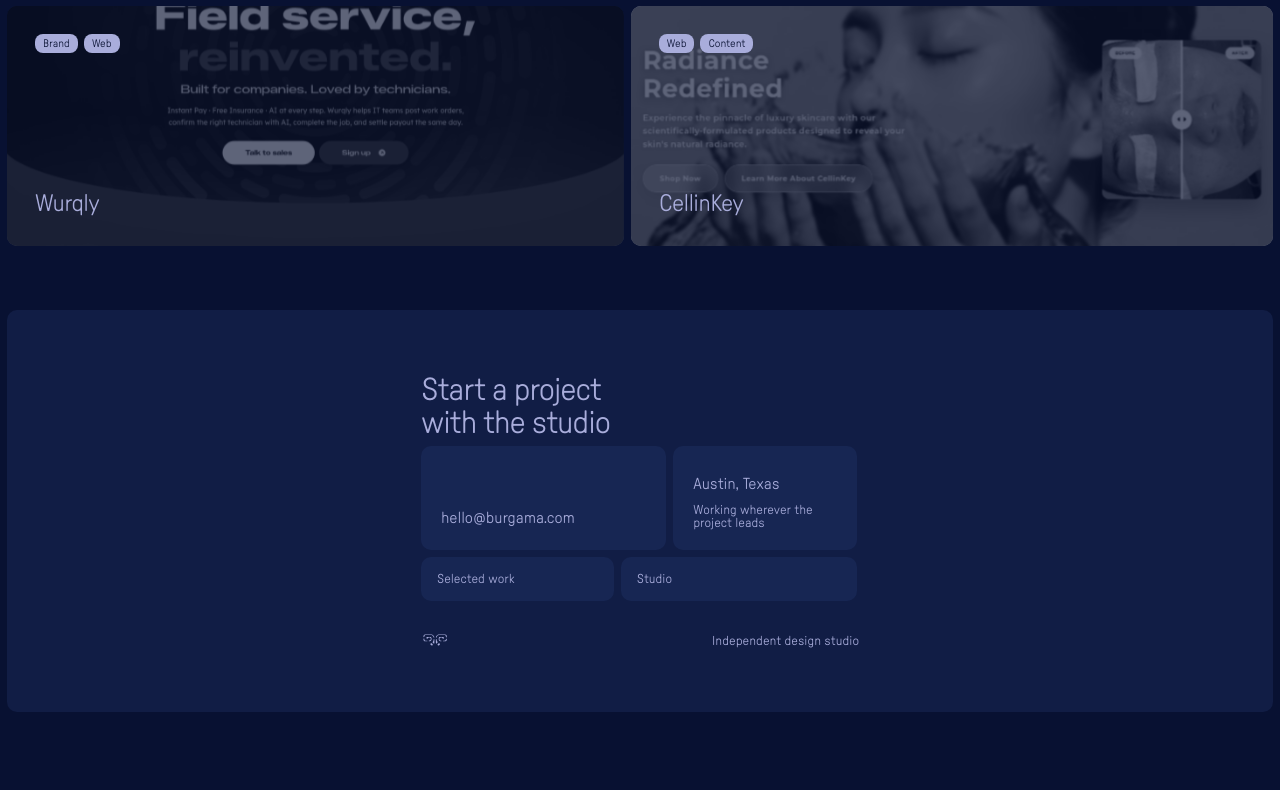
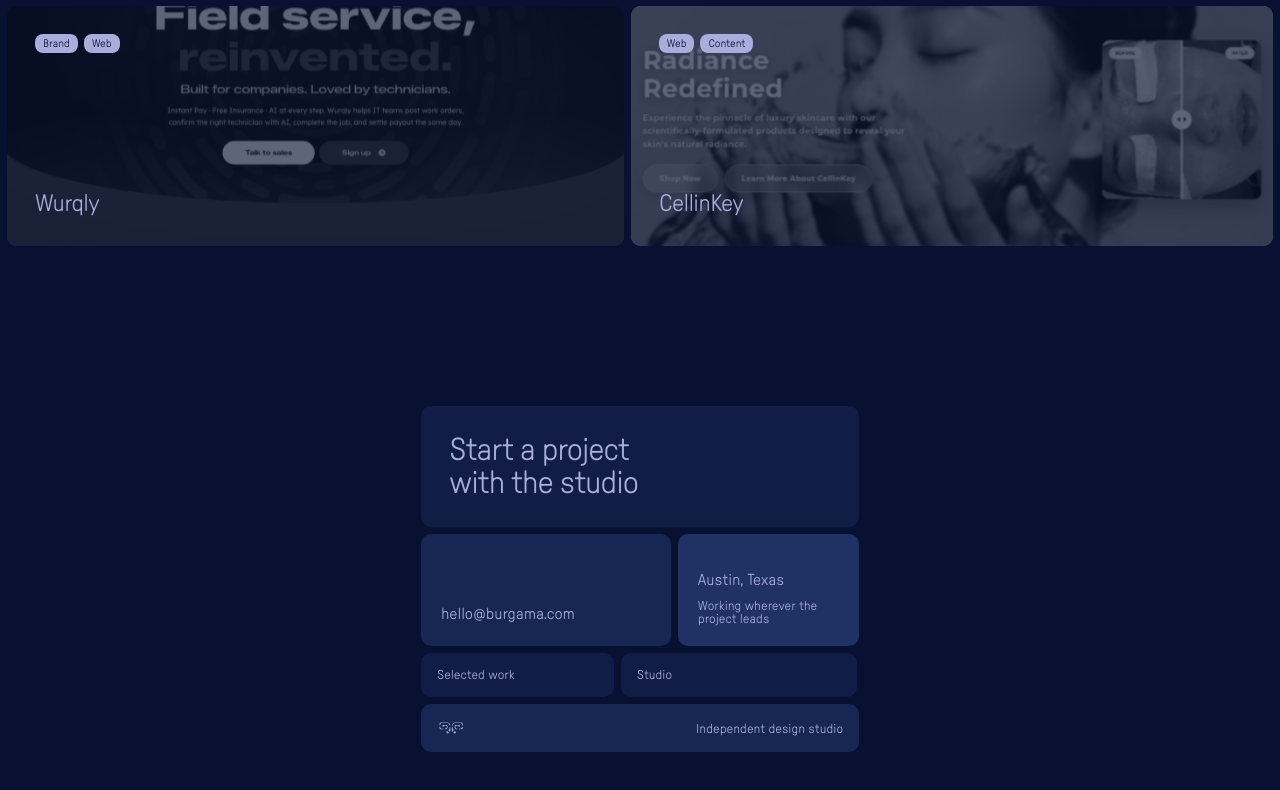
Before and after one commit to cedarandcactus/burgama-site-14.5, a Next.js app: page /work in a window 1280 px wide. Shown: the part 1742-2532 px from the top of the page. Before the commit the page ends 2461 px from the top, so only its background shows below. Built offline with nearby package versions, Linux system fonts and the light colour scheme.

Commit message:
feat: update footer layout and spacing adjustments

```diff
--- a/components/site-footer.tsx
+++ b/components/site-footer.tsx
@@ -9,23 +9,24 @@ const LINKS = [
 
 export function SiteFooter() {
   return (
-    <footer className="px-module pb-module">
-      <div className="rounded-module bg-surface-1 px-module py-12 md:py-16">
+    <footer className="px-module py-16 md:py-24">
       <div className="rail mx-auto flex flex-col gap-module">
+        <div className="rounded-module bg-surface-1 p-5 md:p-7">
           <AnimatedText
             as="h2"
             lines={['Start a project', 'with the studio']}
             className="t-title max-w-[18ch]"
           />
+        </div>
 
-        <div className="flex flex-col gap-module md:flex-row">
+        <div className="flex gap-module">
           <a
             href="mailto:hello@burgama.com"
-            className="t-body flex min-h-[104px] flex-col justify-end rounded-module bg-surface-2 p-5 transition-colors duration-300 ease-module hover:bg-periwinkle hover:text-navy focus-visible:bg-periwinkle focus-visible:text-navy md:basis-[56%]"
+            className="t-body flex min-h-[112px] basis-[58%] flex-col justify-end rounded-module bg-surface-2 p-5 transition-colors duration-300 ease-module hover:bg-periwinkle hover:text-navy focus-visible:bg-periwinkle focus-visible:text-navy"
           >
             hello@burgama.com
           </a>
-          <p className="t-body flex min-h-[104px] flex-col justify-end rounded-module bg-surface-2 p-5 md:basis-[42%]">
+          <p className="t-body flex min-h-[112px] basis-[42%] flex-col justify-end rounded-module bg-surface-3 p-5">
             Austin, Texas
             <span className="t-ui mt-2 block">Working wherever the project leads</span>
           </p>
@@ -37,17 +38,16 @@ export function SiteFooter() {
               key={link.href}
               href={link.href}
               style={{ flexBasis: link.basis }}
-              className="t-ui flex h-control items-center rounded-module bg-surface-2 px-4 transition-colors duration-300 ease-module hover:bg-periwinkle hover:text-navy focus-visible:bg-periwinkle focus-visible:text-navy"
+              className="t-ui flex h-control items-center rounded-module bg-surface-1 px-4 transition-colors duration-300 ease-module hover:bg-periwinkle hover:text-navy focus-visible:bg-periwinkle focus-visible:text-navy"
             >
               {link.label}
             </Link>
           ))}
         </div>
 
-          <div className="flex items-end justify-between gap-module pt-6">
+        <div className="flex items-end justify-between gap-module rounded-module bg-surface-2 p-4">
           <BrandMark className="h-4 w-auto" />
-            <p className="t-ui">Independent design studio</p>
-          </div>
+          <p className="t-ui text-right">Independent design studio</p>
         </div>
       </div>
     </footer>
```
Lines whose indentation alone changed are shown as unchanged.
